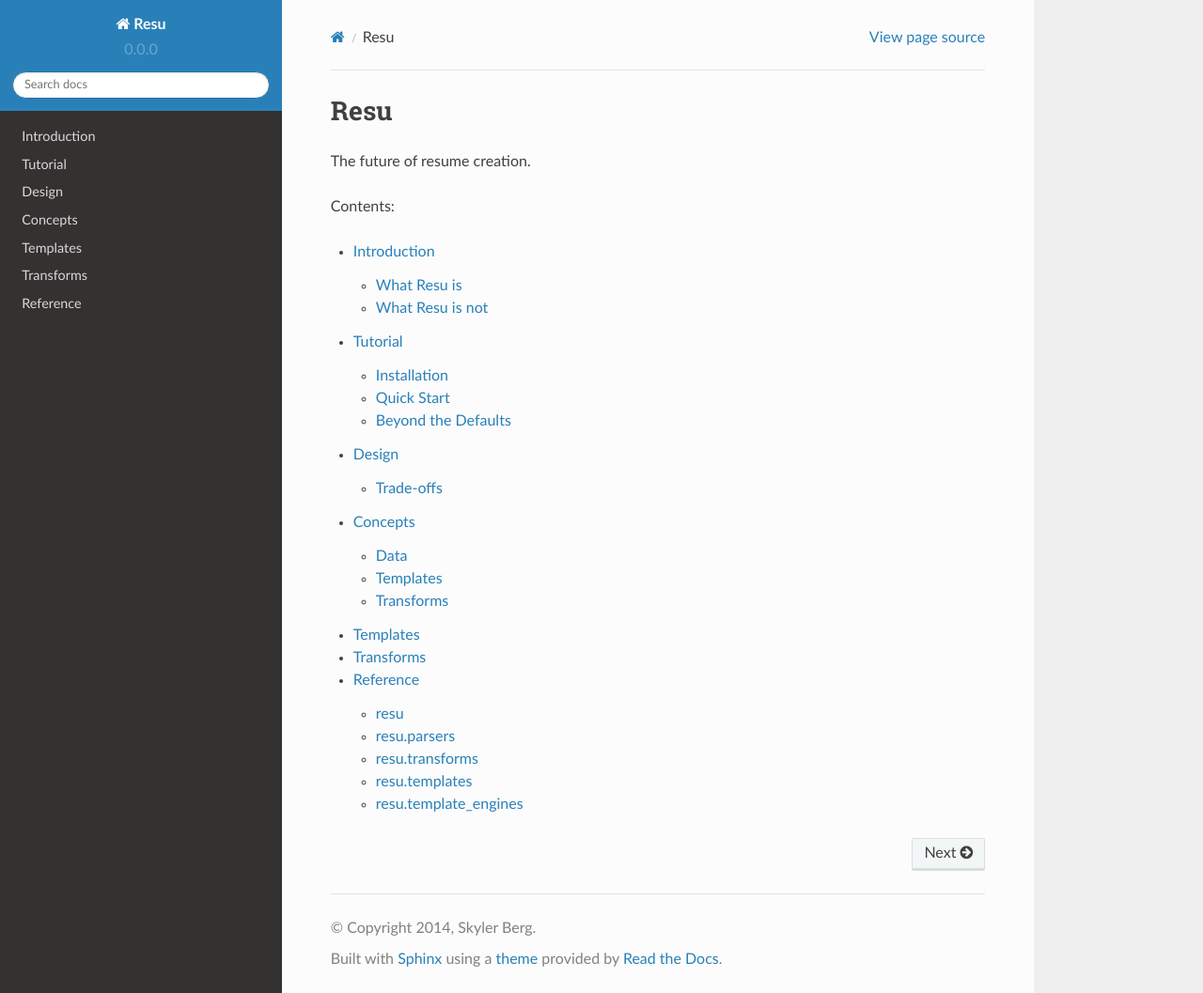
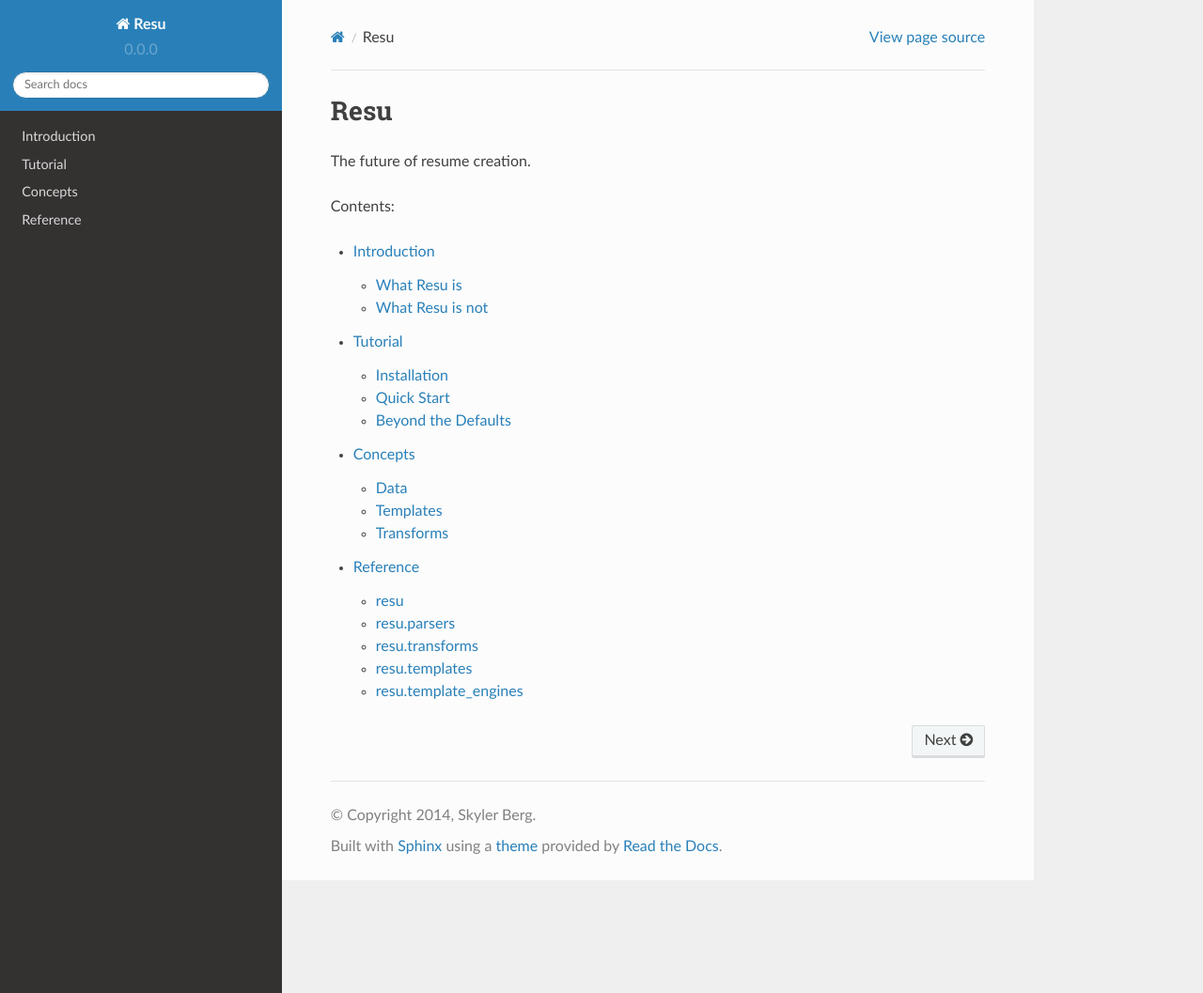
Before and after one commit to skylerberg/resu, a Sphinx documentation site: the page built from doc/index.rst, in a window 1280 px wide and 1057 px high. Shown: the whole window at 94% size. Built offline with Sphinx 7.4.7 and the Read the Docs theme 2.0.0, drawn with Linux system fonts in a browser that asks for light colours.

Commit message:
Remove some pages from documentation

```diff
--- a/doc/index.rst
+++ b/doc/index.rst
@@ -15,8 +15,5 @@
 
    pages/intro.rst
    pages/tutorial.rst
-   pages/design.rst
    pages/concepts.rst
-   pages/templates.rst
-   pages/transforms.rst
    pages/reference.rst
--- a/doc/pages/templates.rst
+++ /dev/null
@@ -1,2 +0,0 @@
-Templates
-=========
--- a/doc/pages/transforms.rst
+++ /dev/null
@@ -1,2 +0,0 @@
-Transforms
-==========
```
Also changed, not shown: doc/pages/design.rst (deleted, +0 -8 lines).
